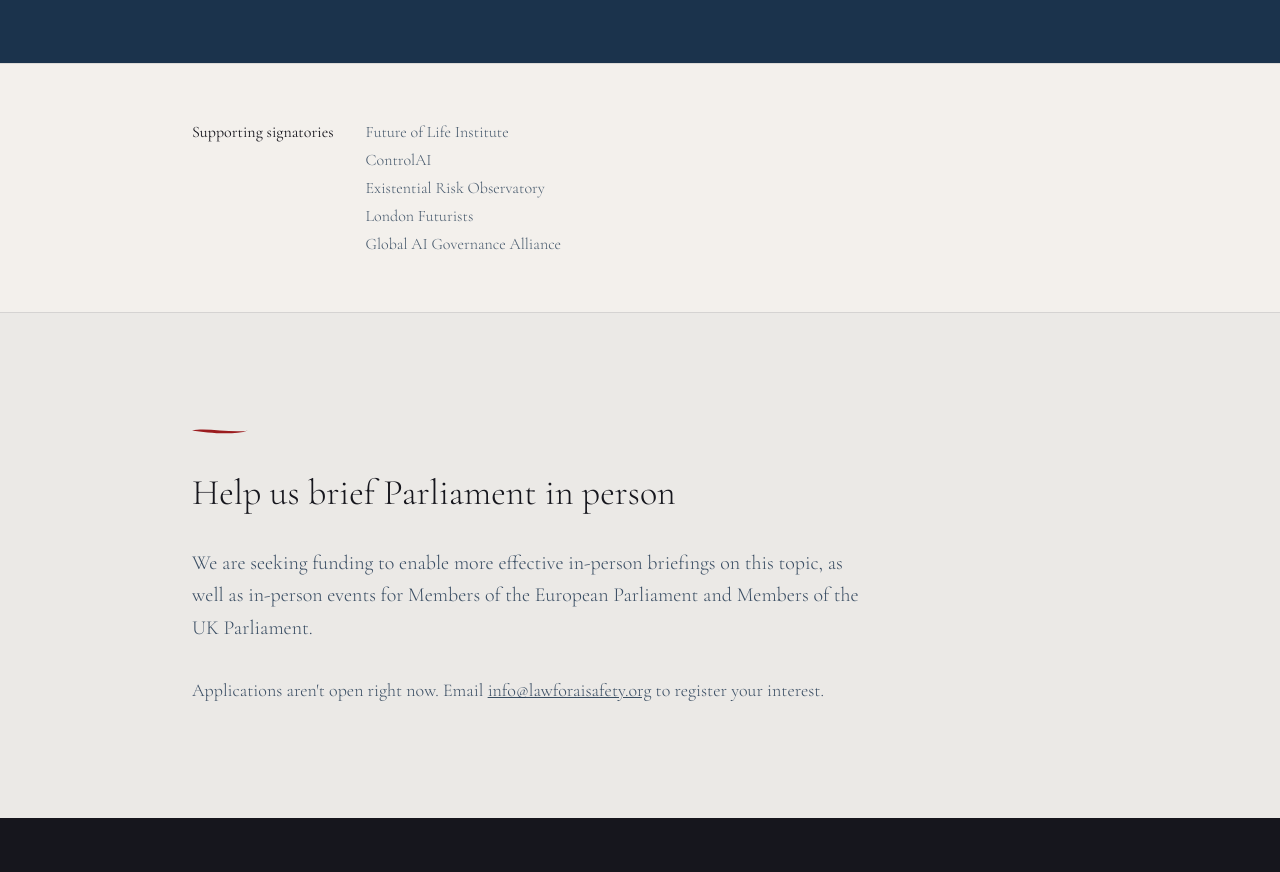
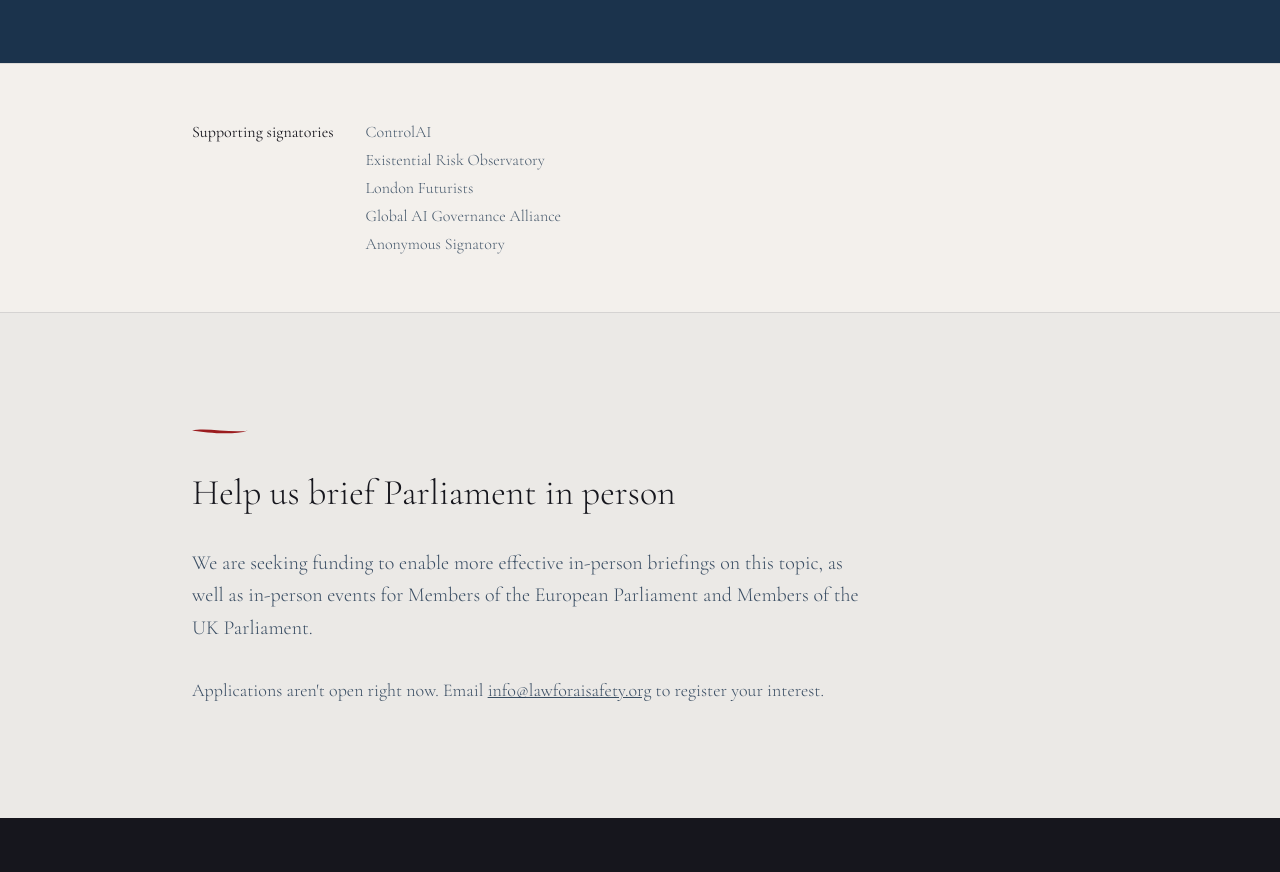
Before and after one commit to Law-for-AI-Safety/lawforaisafety.org, a Next.js app: page /mep-outreach in a window 1280 px wide. Shown: the part 2200-3072 px from the top of the page. Built offline with nearby package versions, Linux system fonts and the light colour scheme; no server answers; the database is empty.

Commit message:
chore: fix

```diff
--- a/src/app/mep-outreach/page.tsx
+++ b/src/app/mep-outreach/page.tsx
@@ -38,11 +38,11 @@ const asks = [
 ];
 
 const signatories = [
-  "Future of Life Institute",
   "ControlAI",
   "Existential Risk Observatory",
   "London Futurists",
   "Global AI Governance Alliance",
+  "Anonymous Signatory"
 ];
 
 // Signup forms are toggled at runtime from the admin panel, so this page has
```
